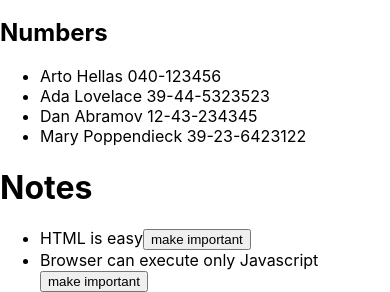
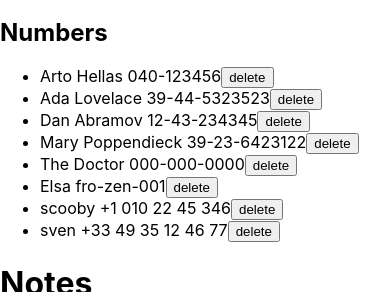
Before and after one commit to Tavi66/fullstack_course, a React (Create React App) app in the folder part2/: page / in a window 390 px wide. Shown: the part 365-657 px from the top of the page. Built offline with nearby package versions, Linux system fonts and the light colour scheme; no server answers; data requests are answered from the project's data file.

Commit message:
Added persons.js to handle requests for phonebook exercise. Added delete functionality. Added update number functionality.

```diff
--- a/part2/db.json
+++ b/part2/db.json
@@ -47,6 +47,12 @@
       "date": "2020-01-28T20:48:45.365Z",
       "important": true,
       "id": 8
+    },
+    {
+      "content": "a new note...",
+      "date": "2020-01-30T05:17:30.509Z",
+      "important": true,
+      "id": 9
     }
   ],
   "persons": [
@@ -69,6 +75,26 @@
       "name": "Mary Poppendieck",
       "number": "39-23-6423122",
       "id": 4
+    },
+    {
+      "name": "The Doctor",
+      "number": "000-000-0000",
+      "id": 5
+    },
+    {
+      "name": "Elsa",
+      "number": "fro-zen-001",
+      "id": 17
+    },
+    {
+      "name": "scooby",
+      "number": "+1 010 22 45 346",
+      "id": 20
+    },
+    {
+      "name": "sven",
+      "number": "+33 49 35 12 46 77",
+      "id": 22
     }
   ]
 }
--- a/part2/src/components/Phonebook.js
+++ b/part2/src/components/Phonebook.js
@@ -1,27 +1,37 @@
 import React, {useState, useEffect} from 'react'
-import axios from 'axios'
+//import axios from 'axios'
 
-const PersonsInfo = ({name,number,filter}) => {
-//  console.log('filtering for \'', filter, '\'...')
+import personService from '../services/persons'
+
+const PersonsInfo = ({setPersons, persons, id,name,number,filter}) => {
 //case-sensitive filter for first substring
 const NAME = name.toUpperCase()
 const FILTER = filter.toUpperCase()
-//   const result = () =>  {
-// }
+
   if(NAME.search(FILTER) > -1)
 {
+  //console.log('handleDelete...: ',handleDeleteButton(id))
   //console.log('name: ', name.toUpperCase())
   //console.log('filter: ', filter.toUpperCase())
   return(
     <li>
       {name} {number}
+      <button onClick={()=>handleDeleteButton(id, name, setPersons, persons)}>delete</button>
     </li>
   )
 } else return(null)
 }
-//check if added name exists already
-//when user submits, array is searched.
-//if defined, then display alert. if undef, add name
+
+const handleDeleteButton = (id, name, setPersons,persons) => {
+  if (window.confirm(`Delete ${name}?`))
+  {
+    console.log(`Deleting entry with id: ${id}`)
+    personService
+     .remove(id)
+     .then( setPersons(persons.filter(person => person.id !== id )))
+     console.log('persons.filter: ', persons)
+}
+}
 
 const Phonebook = () => {
 
@@ -37,12 +47,14 @@ const Phonebook = () => {
     //fetch persons data from json using useEffect
     useEffect( () => {
       console.log('effect from Phonebook')
-      axios
-        .get('http://localhost:3001/persons')
+      // axios
+      //   .get('http://localhost:3001/persons')
+      personService
+      .getAll()
         .then(response => {
-          const persons = response.data
-          setPersons(persons)
+          setPersons(response)
         })
+      .catch(error=>console.log(error))
     },[])
 
     const [ newName, setNewName ] = useState('')
@@ -53,17 +65,32 @@ const Phonebook = () => {
       event.preventDefault()
       //console.log(event.target)
       //for each obj in arr find if name property matches newName value
-      const result = persons.filter( element => {return(element.name === newName)} )
-      if(result)
+        console.log('newName: ',newName)
+      const result = persons.filter( element => {
+        console.log('person element: ',element)
+        console.log('element.name === newName: ',element.name === newName)
+        return(element.name === newName)} )
+      if(result.length === 0)
+      {
+        addPerson()
+      }
+      else
       {
         console.log('result: ',result)
         console.log(newName, ' exists.')
-        alert(`${newName} already exists in phonebook.`)
+        if(window.confirm(`${newName} already exists in phonebook. Replace old number with new number?`))
+        updateNumber(result[0].id)
       }
-      else
-      {
-        addPerson()
+    }
+
+    const updateNumber = (id) => {
+      const updatedNumObj = {
+        name: newName,
+        number: newNumber
       }
+      personService
+      .update(id,updatedNumObj)
+      .then(response => setPersons(persons.map(person => person.id === id ? response : person) ))
     }
 
     const addPerson = () => {
@@ -71,13 +98,21 @@ const Phonebook = () => {
         name: newName,
         number: newNumber
       }
+      //console.log('persons: ', persons)
+      //check if added name exists already
+      //when user submits, array is searched.
+      //if defined, then display alert. if undef, add name
 
       console.log('New name: ',newName, '\tNew number: ', newNumber)
-      //setNewName(newName)
-      //setNewNumber(newNumber)
-      setPersons(persons.concat(newPersonObj))
-      setNewName('')
-      setNewNumber('')
+      personService
+      .create(newPersonObj)
+      .then(response => {
+        setPersons(persons.concat(response))
+        console.log('response: ', response)
+        setNewName('')
+        setNewNumber('')}
+      )
+      .catch(error=>console.log(error))
     }
 
     const handleNameChange = (event) => {
@@ -96,7 +131,47 @@ const Phonebook = () => {
     }
 
   const rows = () => persons.map(
-    person => <PersonsInfo filter={filter} key={person.name} name={person.name} number={person.number}/>)
+    person => <PersonsInfo setPersons = {setPersons} persons={persons} id={person.id} filter={filter} key={person.name} name={person.name} number={person.number}/>)
+
+  // const updatePersons = (id) => {
+  //   console.log('Updating...')
+  //   let counter = 1
+  //   persons.forEach(
+  //     person => {
+  //       if(person.id !== id)
+  //       if(person.id !== counter)
+  //       {
+  //         console.log(person.name, ': \tid: ', person.id)
+  //         let personObject = {...person, id: counter++}
+  //         console.log('personObj: ',personObject)
+
+  //         //create missing id entries
+  //         //update names and numbers of subsequent entries + fill in blanks
+  //         personService
+  //       .update(person.id,personObject)
+  //       .then(response => setPersons(
+  //         persons.map(person =>
+  //           {console.log(`${person.name} === ${personObject.name}: `, person.name === personObject.name);
+  //         return person.name === personObject.name ? response : person})
+  //       ))
+  //       .catch(error=>console.log(error))
+  //       } else counter+=1
+  //       //1 2 3 4 5 9 12 13
+  //       //0 0 0 0 0 1
+  //       //1 2 3 4 5 6
+  //       //counter = 7
+  //       //id = 8
+  //     }
+  //   )
+  //   //setPersons(temp)
+  //   console.log('persons(updated): ',persons)
+  //   // personService
+  //   // .getAll()
+  //   // .then(response => setPersons(response))
+
+  // }
+
+
 
     return (
       <div>
--- /dev/null
+++ b/part2/src/services/persons.js
@@ -0,0 +1,31 @@
+import axios from 'axios'
+const baseUrl = 'http://localhost:3001/persons'
+
+const getAll = () => {
+    const request = axios.get(baseUrl)
+    return request.then(response=>response.data)
+}
+
+const create = newObject => {
+    const request = axios.post(baseUrl,newObject)
+    return request.then(response=>response.data)
+}
+
+const remove = id => {
+    const url = `${baseUrl}/${id}`
+    console.log(`Deleting ${url}...`)
+    return axios.delete(url)
+}
+
+const update = (id,newObject) => {
+    const request = axios.put(`${baseUrl}/${id}`, newObject)
+    return request.then(response => {
+    console.log('newObject: ',newObject)
+    console.log('response: ',response)
+    console.log('response.data: ',response.data)
+    return(response.data)}
+    )
+}
+
+
+export default {getAll, create, remove, update}
```
